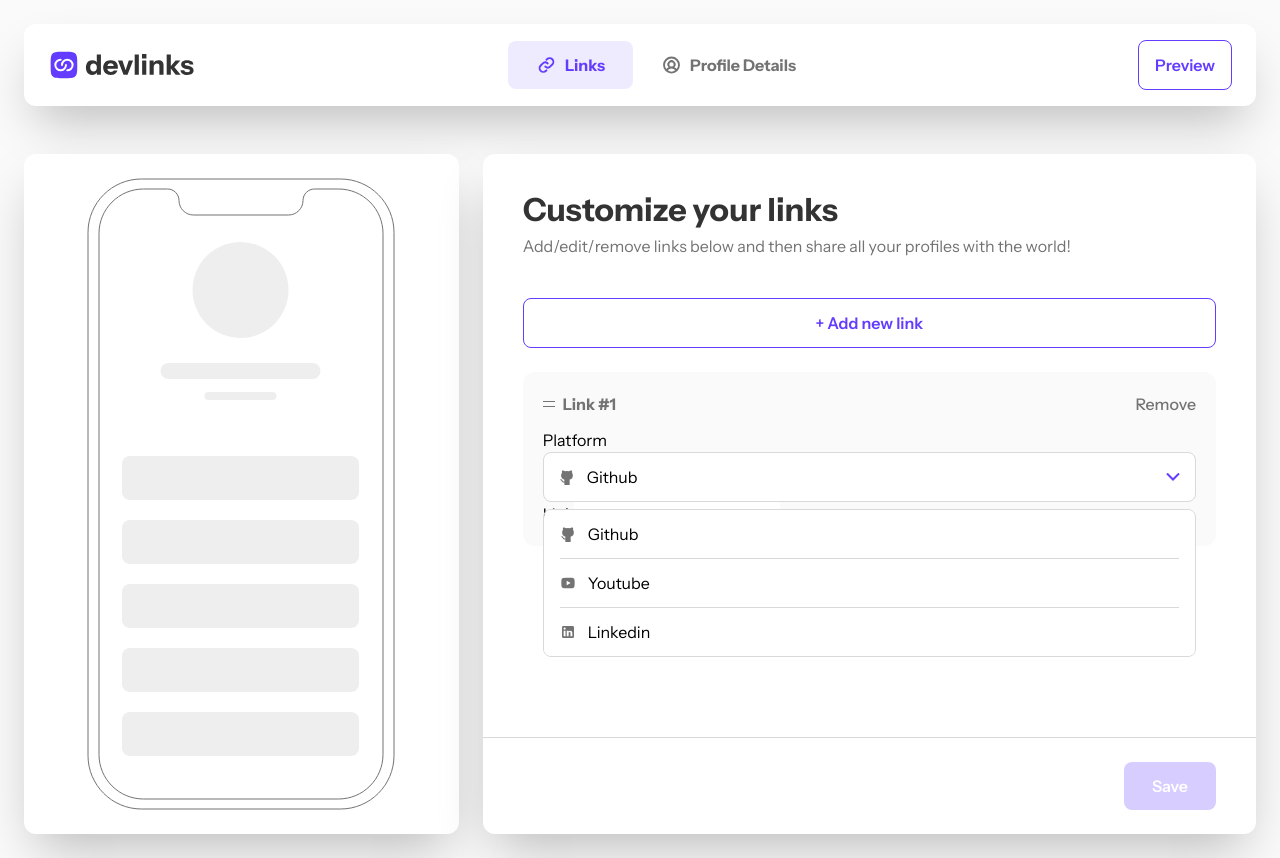
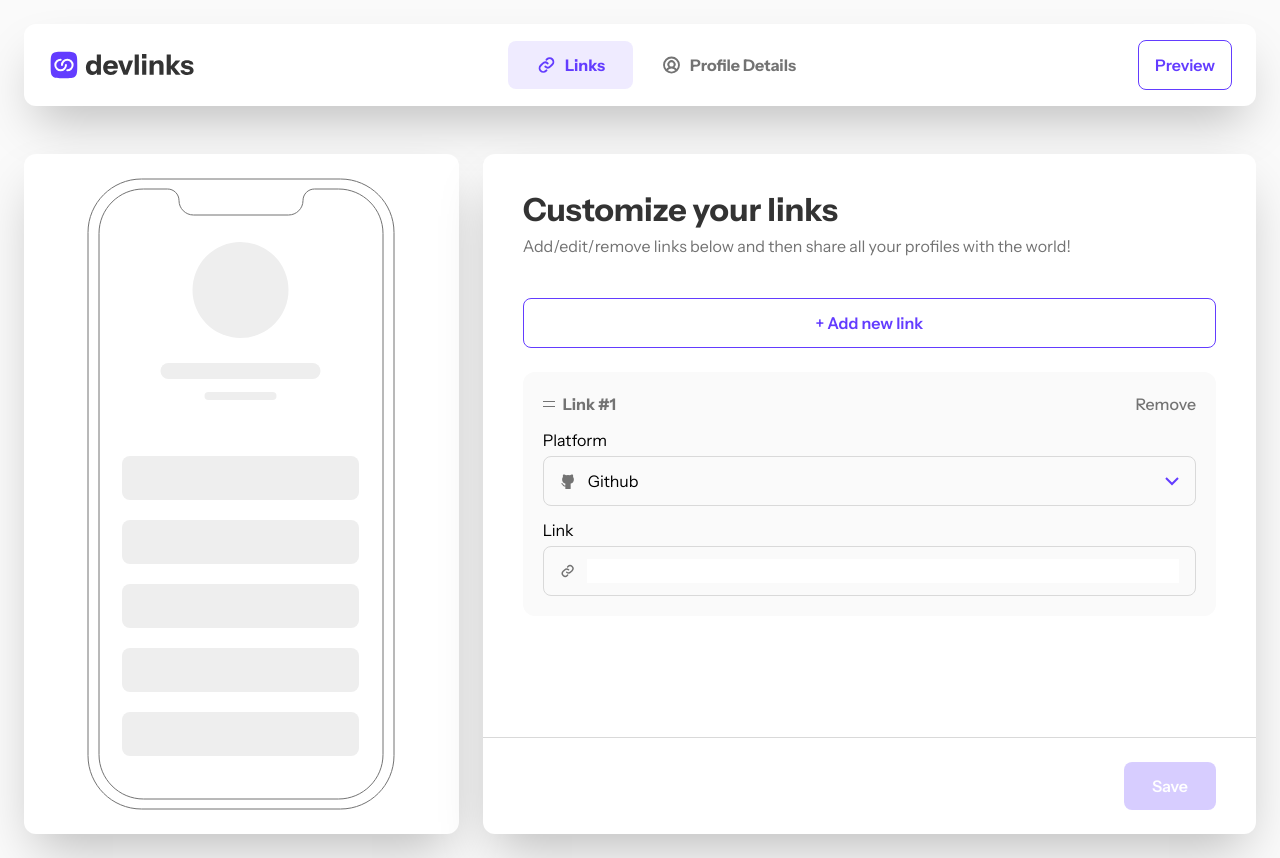
Before and after one commit to David-Henery4/Link-Share, a Next.js app: page / in a window 1280 px wide. Built offline with nearby package versions, Linux system fonts and the light colour scheme.

Commit message:
select-input-dropdown-added-with-hover-effects

```diff
--- a/src/components/icons/ChevIcon.tsx
+++ b/src/components/icons/ChevIcon.tsx
@@ -10,7 +10,7 @@ const ChevIcon = () => {
       fill="none"
       viewBox="0 0 14 9"
     >
-      <path stroke="#633CFF" stroke-width="2" d="m1 1 6 6 6-6" />
+      <path stroke="#633CFF" strokeWidth="2" d="m1 1 6 6 6-6" />
     </svg>
   );
 }
--- /dev/null
+++ b/src/components/icons/LinkIcon.tsx
@@ -0,0 +1,20 @@
+
+
+const LinkIcon = () => {
+  return (
+    <svg
+      xmlns="http://www.w3.org/2000/svg"
+      width="16"
+      height="16"
+      fill="none"
+      viewBox="0 0 16 16"
+    >
+      <path
+        fill="#737373"
+        d="M8.523 11.72a.749.749 0 0 1 0 1.063l-.371.371A3.751 3.751 0 1 1 2.847 7.85l1.507-1.506A3.75 3.75 0 0 1 9.5 6.188a.753.753 0 0 1-1 1.125 2.25 2.25 0 0 0-3.086.091L3.908 8.91a2.25 2.25 0 0 0 3.183 3.183l.37-.371a.748.748 0 0 1 1.062 0Zm4.63-8.874a3.756 3.756 0 0 0-5.305 0l-.371.37A.751.751 0 1 0 8.539 4.28l.372-.37a2.25 2.25 0 0 1 3.182 3.182l-1.507 1.507a2.25 2.25 0 0 1-3.086.09.753.753 0 0 0-1 1.125 3.75 3.75 0 0 0 5.144-.152l1.507-1.507a3.756 3.756 0 0 0 .002-5.307v-.001Z"
+      />
+    </svg>
+  );
+}
+
+export default LinkIcon
--- a/src/components/icons/index.ts
+++ b/src/components/icons/index.ts
@@ -7,6 +7,7 @@ import LogoSmall from "./LogoSmall";
 import IllustrationPhoneMockup from "./IllustrationPhoneMockup";
 import UploadImageIcon from "./UploadImageIcon";
 import ChevIcon from "./ChevIcon";
+import LinkIcon from "./LinkIcon";
 
 export {
   LinksTabIcon,
@@ -18,4 +19,5 @@ export {
   IllustrationPhoneMockup,
   UploadImageIcon,
   ChevIcon,
+  LinkIcon,
 }
--- a/src/components/link-section-comps/links/LinkContainer.tsx
+++ b/src/components/link-section-comps/links/LinkContainer.tsx
@@ -5,6 +5,7 @@ import linkOptions from "@/local-data/linkOptions";
 import { useState } from "react";
 import { ActivePlatformInfo } from "@/types/types";
 import { SelectInput } from "./link-inputs";
+import { LinkIcon } from "@/components/icons";
 
 const LinkContainer = () => {
   const [activePlatform, setActivePlatform] = useState(linkOptions[0]);
@@ -33,16 +34,22 @@ const LinkContainer = () => {
       </div>
 
       <form className="w-full mt-3">
+
         <SelectInput
           activePlatform={activePlatform}
           handleSetActivePlatform={handleSetActivePlatform}
         />
 
-        <div className="">
+        <div className="w-full mt-3">
           <label htmlFor="link">Link</label>
-          <input type="text" name="link" id="link" />
+          <div className="w-full flex justify-start items-center gap-3 mt-1 px-4 py-3 rounded-lg border border-border hover:border-purple hover:shadow-basicPurple">
+            <LinkIcon/>
+            <input className="w-full outline-none" type="url" name="link" id="link" />
+          </div>
         </div>
+
       </form>
+
     </div>
   );
 };
--- a/src/components/link-section-comps/links/link-inputs/SelectInput.tsx
+++ b/src/components/link-section-comps/links/link-inputs/SelectInput.tsx
@@ -1,49 +1,76 @@
 import { ChevIcon } from "@/components/icons";
 import linkOptions from "@/local-data/linkOptions";
 import { SelectInputProps } from "@/types/types";
+import { MouseEvent, useState } from "react";
 
 const SelectInput = ({
   activePlatform,
   handleSetActivePlatform,
 }: SelectInputProps) => {
+  const [isDropdownOpen, setIsDropdownOpen] = useState(false);
+  //
+  const handleButtonClick = (e: MouseEvent<HTMLButtonElement>) => {
+    setIsDropdownOpen(!isDropdownOpen);
+    e.preventDefault();
+  };
+  //
   return (
     <div className="relative w-full mt-1 flex flex-col">
+      <div className="w-full">
+        <p>Platform</p>
 
-      <label htmlFor="platform">Platform</label>
-      <div className="group relative w-full">
-        <span className="absolute left-4 top-1/2 -translate-y-1/2 pointer-events-none">
-          {<activePlatform.icon />}
-        </span>
-        <p className="absolute left-11 top-1/2 -translate-y-1/2 pointer-events-none">
-          {activePlatform.label}
-        </p>
-        <input
-          className="w-full z-10 px-4 py-3 rounded-lg border border-border hover:cursor-pointer group-hover:border-purple"
-          id="platform"
-          name="platform"
-          type="text"
-        />
-        <span className="absolute right-4 top-1/2 -translate-y-1/2 pointer-events-none">
-          <ChevIcon />
-        </span>
+        {/* Select Dropdown Toggle */}
+        <button
+          className="group relative w-full inline-flex justify-between items-center gap-3 mt-1 px-4 py-3 rounded-lg border border-border outline-none hover:cursor-pointer hover:border-purple hover:shadow-basicPurple"
+          onClick={handleButtonClick}
+        >
+          <span className="">{<activePlatform.icon />}</span>
+          <p className="mr-auto group-hover:text-purple">
+            {activePlatform.label}
+          </p>
+          <span className="">
+            <ChevIcon />
+          </span>
+        </button>
       </div>
 
       {/* Dropdown Options */}
-      <div className="absolute h-[200%] overflow-auto top-[110%] left-0 z-10 w-full px-4 rounded-lg border border-border bg-white">
+      <ul
+        className={`absolute h-[200%] overflow-auto top-[110%] left-0 z-10 w-full px-4 rounded-lg border border-border bg-white ${
+          isDropdownOpen ? "block" : "hidden"
+        }`}
+      >
         {linkOptions.map((option) => {
           return (
-            <div
-              className="group flex justify-start items-center py-3 gap-3 border-b border-border hover:cursor-pointer fill-purple"
+            <li
+              className="relative group flex justify-start items-center py-3 gap-3 border-b border-border fill-purple"
               key={option?.id}
-              onClick={() => handleSetActivePlatform(option)}
+              onClick={() => {
+                setIsDropdownOpen(!isDropdownOpen);
+                handleSetActivePlatform(option);
+              }}
             >
-              {option && <option.icon />}
-              <p className="group-hover:text-purple">{option?.label}</p>
-            </div>
+              <span>
+                <option.icon />
+              </span>
+              <input
+                defaultChecked={option.value === activePlatform.value}
+                className="w-full h-full absolute top-0 left-0 opacity-0 hover:cursor-pointer"
+                type="radio"
+                name="platform"
+                id={`${option.value}-${option.id}`}
+                value={option.value}
+              />
+              <label
+                htmlFor={`${option.value}-${option.id}`}
+                className="pointer-events-none group-hover:text-purple"
+              >
+                {option?.label}
+              </label>
+            </li>
           );
         })}
-      </div>
-
+      </ul>
     </div>
   );
 };
--- a/tailwind.config.ts
+++ b/tailwind.config.ts
@@ -36,6 +36,9 @@ const config: Config = {
       maxWidth: {
         maxBodyWidth: "1440px",
       },
+      boxShadow: {
+        basicPurple: "0 0 32px 0 rgb(99 60 255 / 0.25)",
+      },
     },
   },
   plugins: [],
```
Also changed, not shown: src/app/preview/page.tsx (renamed from src/app/[preview]/page.tsx).
